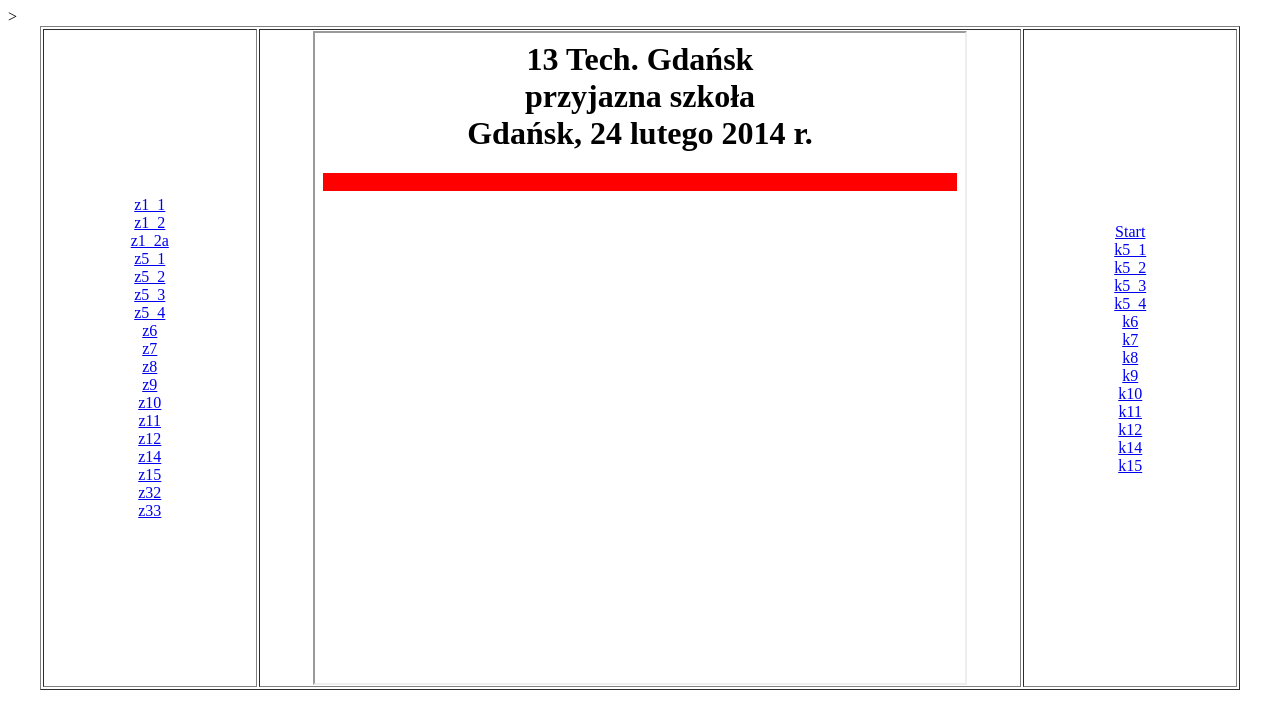
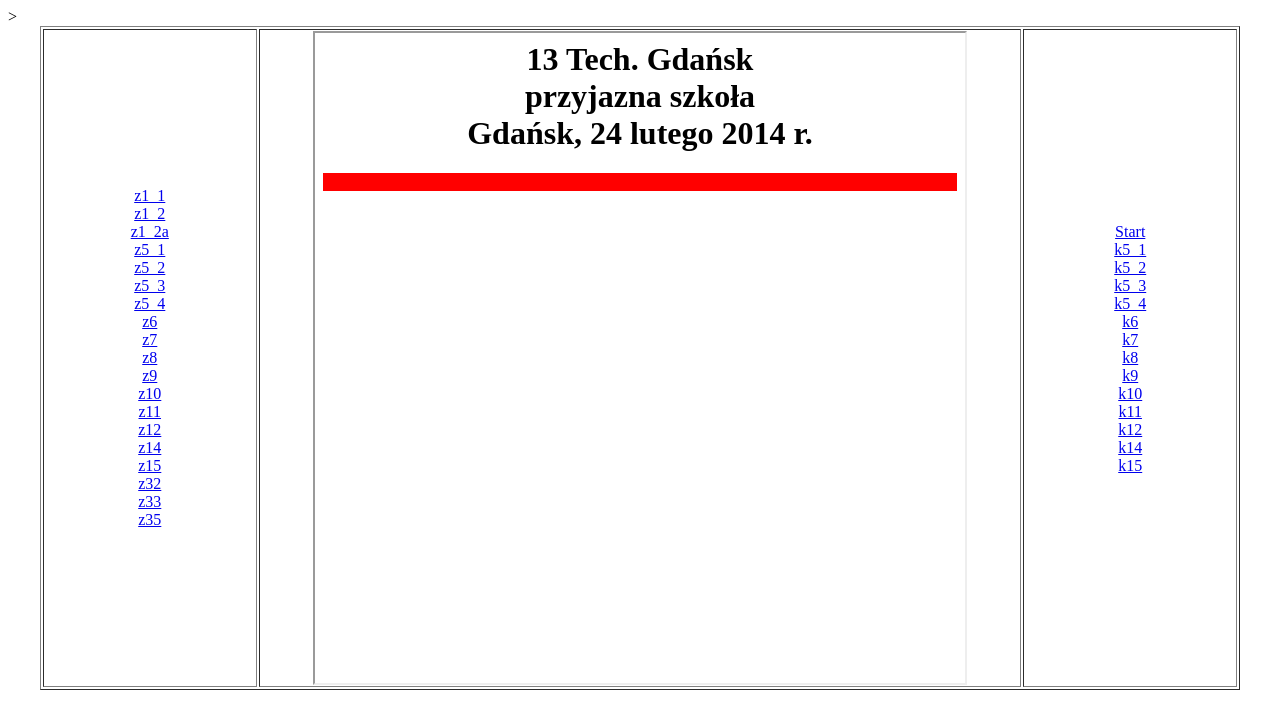
Before and after one commit to Kapsel006/1-15, a plain HTML site: page index.html in a window 1280 px wide. Drawn offline with Linux system fonts and the light colour scheme.

Commit message:
Update index.html

```diff
--- a/index.html
+++ b/index.html
@@ -42,6 +42,7 @@
   <br>
     <a href="z33.html" target="strony">z33</a>
   <br>
+   <a href="z35.html" target="strony">z35</a>
 
 
 </td>
```
